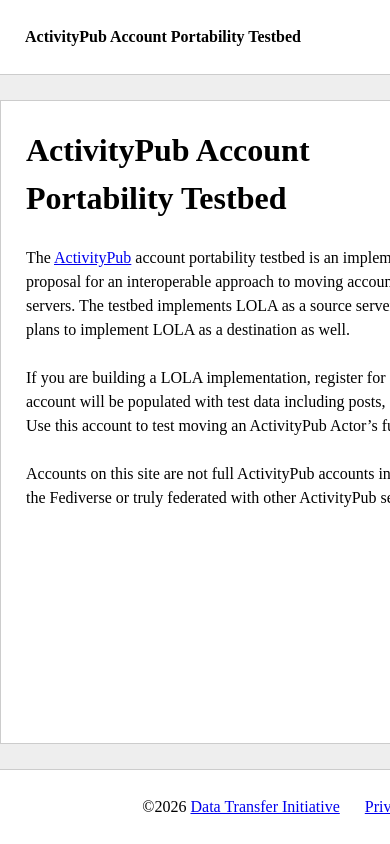
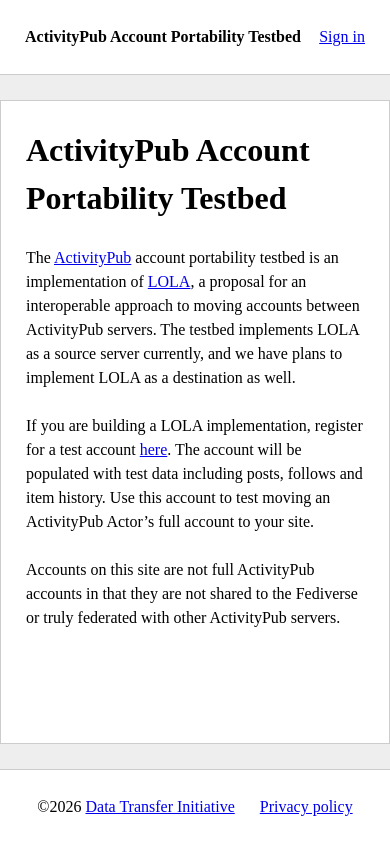
Before and after one commit to dtinit/activity-pub-testbed, a Django app: page / in a window 390 px wide; the page is wider, and only the part inside the window is pictured. Run offline with Django 5.2, Linux system fonts and the light colour scheme; style sheets or scripts are compiled from the project's sources; parts of the project's set-up code (start-up, migrations or seed data) failed here and were passed over; some libraries are stand-ins or nearby versions.

Commit message:
Letting the content card shrink to fit narrow screens

```diff
--- a/static/scss/_base.scss
+++ b/static/scss/_base.scss
@@ -50,6 +50,12 @@ html {
   border: 1px solid $border-color;
 }
 
+@media (max-width: 600px) {
+  .layout .main-content {
+    min-width: 0;
+  }
+}
+
 .layout .messages {
   list-style: none;
   padding: 0;
```
